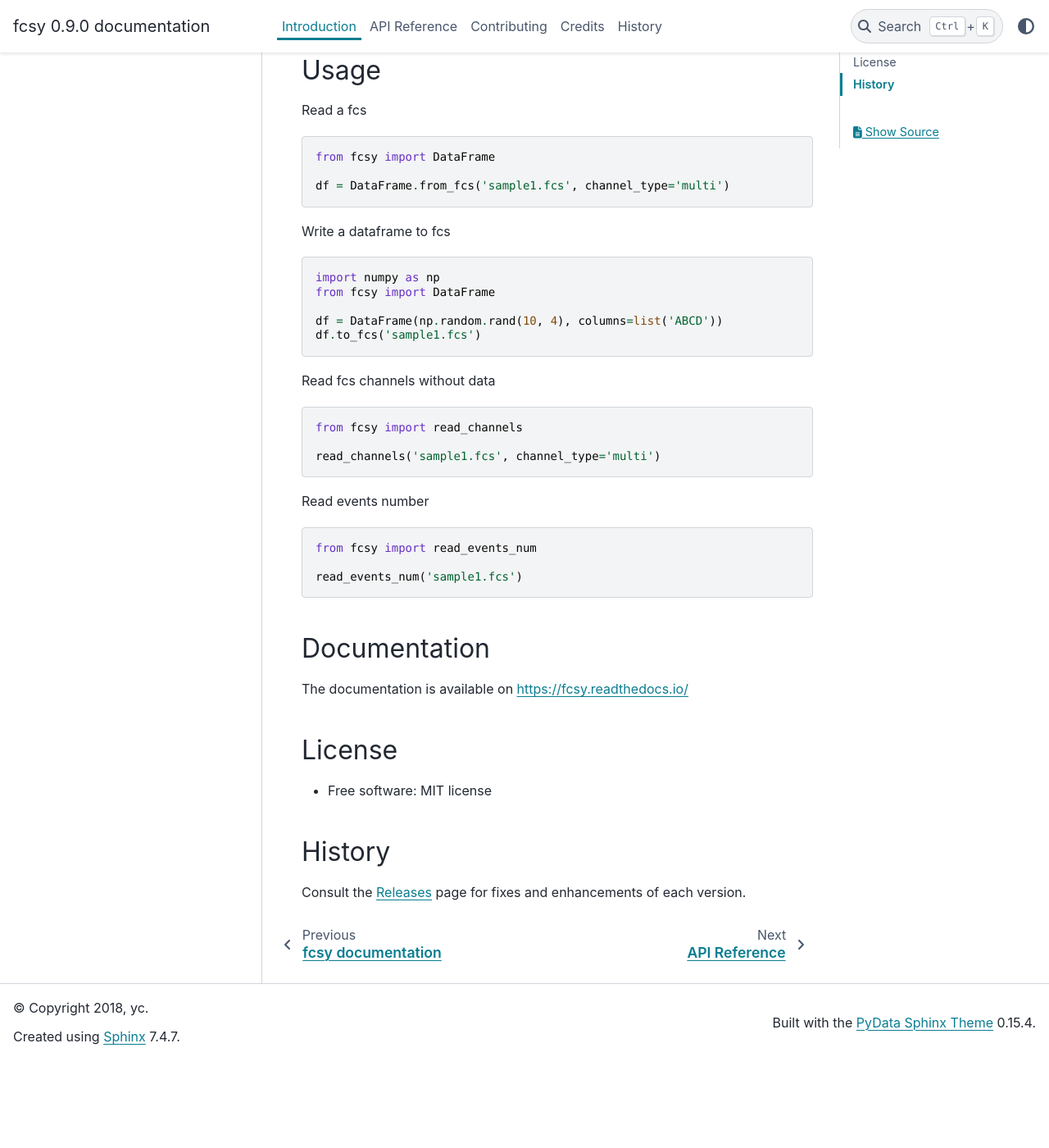
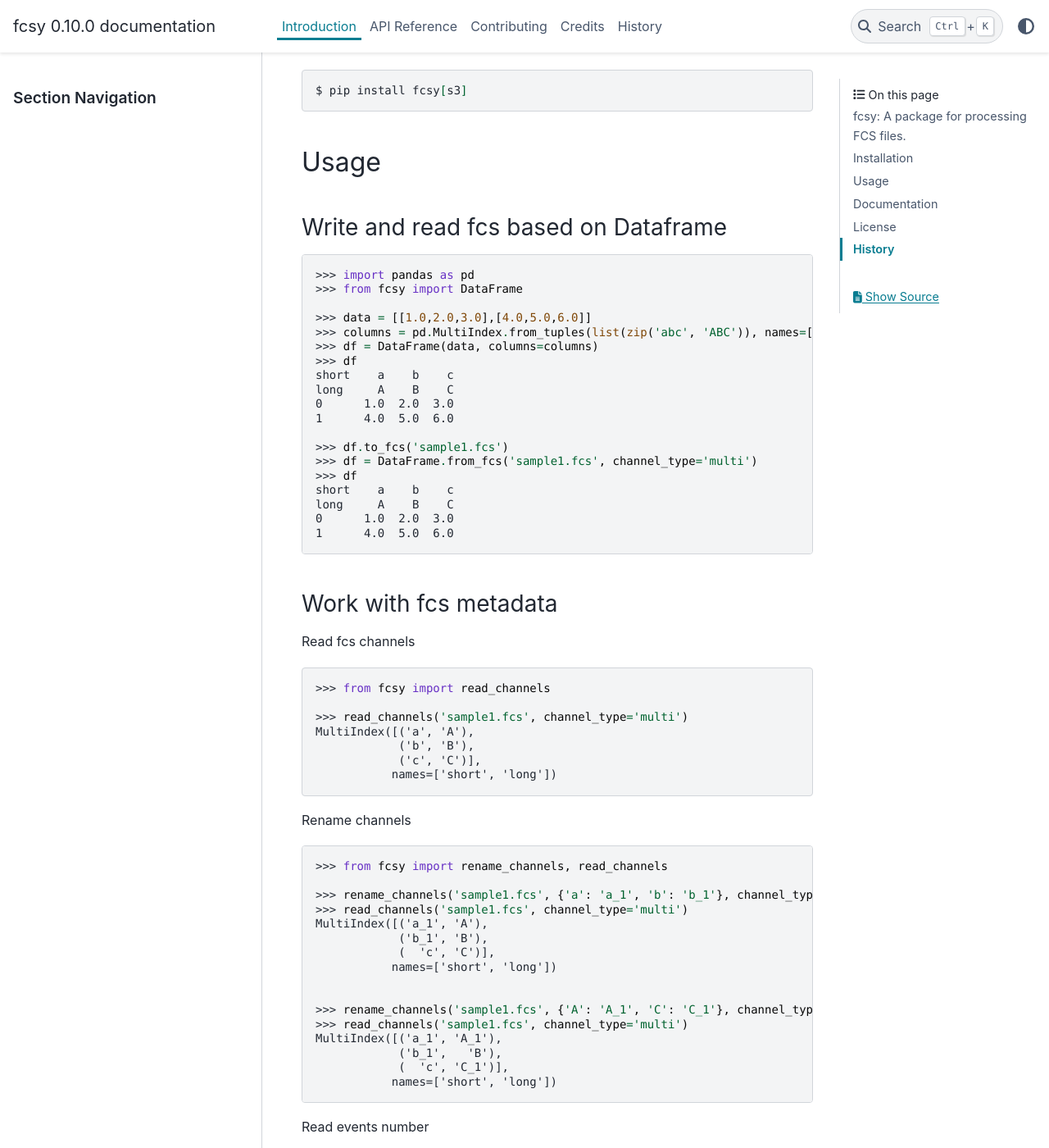
Before and after one commit to nehcgnay/fcsy, a Sphinx documentation site: the page built from docs/readme.rst, in a window 1280 px wide and 1400 px high, scrolled down 522 px. Shown: the whole window at 82% size. Built offline with Sphinx 7.4.7 and the PyData theme 0.15.4, drawn with Linux system fonts in a browser that asks for light colours; before the commit the page ends 1815 px from its top, so only the background shows below that; some of the changed text lies outside the part shown.

Commit message:
Update doc with doctest

```diff
--- a/README.rst
+++ b/README.rst
@@ -28,45 +28,136 @@
     $ pip install fcsy
 
 
+for working with s3:
+
+.. code-block:: console
+
+    $ pip install fcsy[s3]
+
+
 Usage
 -----
 
-Read a fcs
+Write and read fcs based on Dataframe
+~~~~~~~~~~~~~~~~~~~~~~~~~~~~~~~~~~~~~
 
 .. code-block:: python
 
-    from fcsy import DataFrame
+    >>> import pandas as pd
+    >>> from fcsy import DataFrame
 
-    df = DataFrame.from_fcs('sample1.fcs', channel_type='multi')
+    >>> data = [[1.0,2.0,3.0],[4.0,5.0,6.0]]
+    >>> columns = pd.MultiIndex.from_tuples(list(zip('abc', 'ABC')), names=["short", "long"])
+    >>> df = DataFrame(data, columns=columns)
+    >>> df
+    short    a    b    c
+    long     A    B    C
+    0      1.0  2.0  3.0
+    1      4.0  5.0  6.0
 
+    >>> df.to_fcs('sample1.fcs')
+    >>> df = DataFrame.from_fcs('sample1.fcs', channel_type='multi')
+    >>> df
+    short    a    b    c
+    long     A    B    C
+    0      1.0  2.0  3.0
+    1      4.0  5.0  6.0
 
-Write a dataframe to fcs
+Work with fcs metadata
+~~~~~~~~~~~~~~~~~~~~~~
+
+Read fcs channels
 
 .. code-block:: python
 
-    import numpy as np
-    from fcsy import DataFrame
+    >>> from fcsy import read_channels
 
-    df = DataFrame(np.random.rand(10, 4), columns=list('ABCD'))
-    df.to_fcs('sample1.fcs')
+    >>> read_channels('sample1.fcs', channel_type='multi')
+    MultiIndex([('a', 'A'),
+                ('b', 'B'),
+                ('c', 'C')],
+               names=['short', 'long'])
 
-
-Read fcs channels without data
+Rename channels
 
 .. code-block:: python
 
-    from fcsy import read_channels
+    >>> from fcsy import rename_channels, read_channels
 
-    read_channels('sample1.fcs', channel_type='multi')
+    >>> rename_channels('sample1.fcs', {'a': 'a_1', 'b': 'b_1'}, channel_type='short')
+    >>> read_channels('sample1.fcs', channel_type='multi')
+    MultiIndex([('a_1', 'A'),
+                ('b_1', 'B'),
+                (  'c', 'C')],
+               names=['short', 'long'])
 
+
+    >>> rename_channels('sample1.fcs', {'A': 'A_1', 'C': 'C_1'}, channel_type='long')
+    >>> read_channels('sample1.fcs', channel_type='multi')
+    MultiIndex([('a_1', 'A_1'),
+                ('b_1',   'B'),
+                (  'c', 'C_1')],
+               names=['short', 'long'])
 
 Read events number
 
 .. code-block:: python
 
-    from fcsy import read_events_num
+    >>> from fcsy import read_events_num
 
-    read_events_num('sample1.fcs')
+    >>> read_events_num('sample1.fcs')
+    2
+
+Work with files on aws s3
+~~~~~~~~~~~~~~~~~~~~~~~~~
+``Dataframe`` io, ``read_channels`` and ``read_events_num`` support
+s3 url with the format: ``s3://{bucket}/{key}``.
+``rename_channles`` doesn't accept s3 url since file editing is not supported on s3.
+Please rename the channels locally and re-upload for such functionality.
+
+.. testsetup:: *
+
+    >>> import boto3
+    >>> from moto import mock_s3
+    >>> mock = mock_s3()
+    >>> mock.start()
+    >>> s3 = boto3.client("s3", region_name="us-east-1")
+    >>> _ = s3.create_bucket(Bucket='sample-bucket')
+
+Write and read
+
+.. code-block:: python
+
+    >>> df.to_fcs('s3://sample-bucket/sample.fcs')
+    >>> df.from_fcs('s3://sample-bucket/sample.fcs', channel_type='multi')
+    short    a    b    c
+    long     A    B    C
+    0      1.0  2.0  3.0
+    1      4.0  5.0  6.0
+
+Read channels
+
+.. code-block:: python
+
+    >>> read_channels('s3://sample-bucket/sample.fcs', channel_type='multi')
+    MultiIndex([('a', 'A'),
+                ('b', 'B'),
+                ('c', 'C')],
+               names=['short', 'long'])
+
+Read events number
+
+.. code-block:: python
+
+    >>> read_events_num('s3://sample-bucket/sample.fcs')
+    2
+
+.. testsetup:: *
+
+    >>> mock.stop()
+
+
+
 
 Documentation
 -------------
--- a/docs/conf.py
+++ b/docs/conf.py
@@ -33,7 +33,7 @@
 
 # Add any Sphinx extension module names here, as strings. They can be
 # extensions coming with Sphinx (named 'sphinx.ext.*') or your custom ones.
-extensions = ["sphinx.ext.autodoc", "sphinx.ext.viewcode"]
+extensions = ["sphinx.ext.autodoc", "sphinx.ext.viewcode", "sphinx.ext.doctest"]
 
 # Add any paths that contain templates here, relative to this directory.
 templates_path = ["_templates"]
@@ -48,9 +48,9 @@
 master_doc = "index"
 
 # General information about the project.
-project = u"fcsy"
-copyright = u"2018, yc"
-author = u"yc"
+project = "fcsy"
+copyright = "2018, yc"
+author = "yc"
 
 # The version info for the project you're documenting, acts as replacement
 # for |version| and |release|, also used in various other places throughout
@@ -126,7 +126,7 @@
 # (source start file, target name, title, author, documentclass
 # [howto, manual, or own class]).
 latex_documents = [
-    (master_doc, "fcsy.tex", u"fcsy Documentation", u"yc", "manual"),
+    (master_doc, "fcsy.tex", "fcsy Documentation", "yc", "manual"),
 ]
 
 
@@ -134,7 +134,7 @@
 
 # One entry per manual page. List of tuples
 # (source start file, name, description, authors, manual section).
-man_pages = [(master_doc, "fcsy", u"fcsy Documentation", [author], 1)]
+man_pages = [(master_doc, "fcsy", "fcsy Documentation", [author], 1)]
 
 
 # -- Options for Texinfo output ----------------------------------------
@@ -146,7 +146,7 @@
     (
         master_doc,
         "fcsy",
-        u"fcsy Documentation",
+        "fcsy Documentation",
         author,
         "fcsy",
         "One line description of project.",
--- a/setup.cfg
+++ b/setup.cfg
@@ -1,5 +1,5 @@
 [bumpversion]
-current_version = 0.9.0
+current_version = 0.10.0
 commit = True
 tag = True
 
--- a/setup.py
+++ b/setup.py
@@ -23,7 +23,7 @@
     "pytest",
 ]
 
-extras_require = {"boto3": ["boto3>=1.10.0"]}
+extras_require = {"s3": ["boto3>=1.10.0"]}
 
 setup(
     author="yc",
@@ -38,6 +38,7 @@
         "Programming Language :: Python :: 3.7",
         "Programming Language :: Python :: 3.8",
         "Programming Language :: Python :: 3.9",
+        "Programming Language :: Python :: 3.10",
     ],
     description="A package for processing FCS files",
     install_requires=requirements,
@@ -52,7 +53,7 @@
     test_suite="tests",
     tests_require=test_requirements,
     url="https://github.com/nehcgnay/fcsy",
-    version="0.9.0",
+    version="0.10.0",
     zip_safe=False,
     extras_require=extras_require,
 )
```
Also changed, not shown: fcsy/__init__.py (+8 -8 lines), 1 other file.
